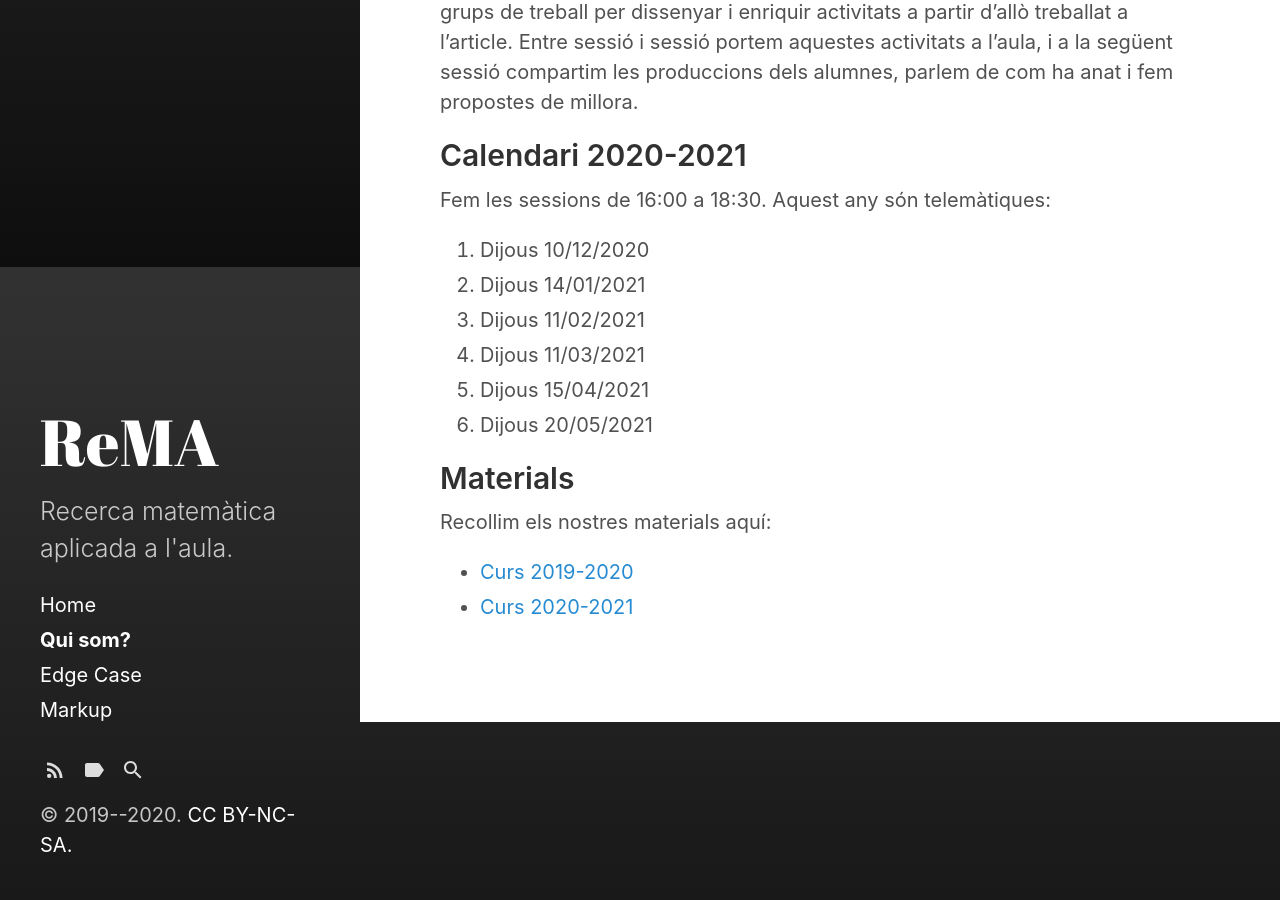
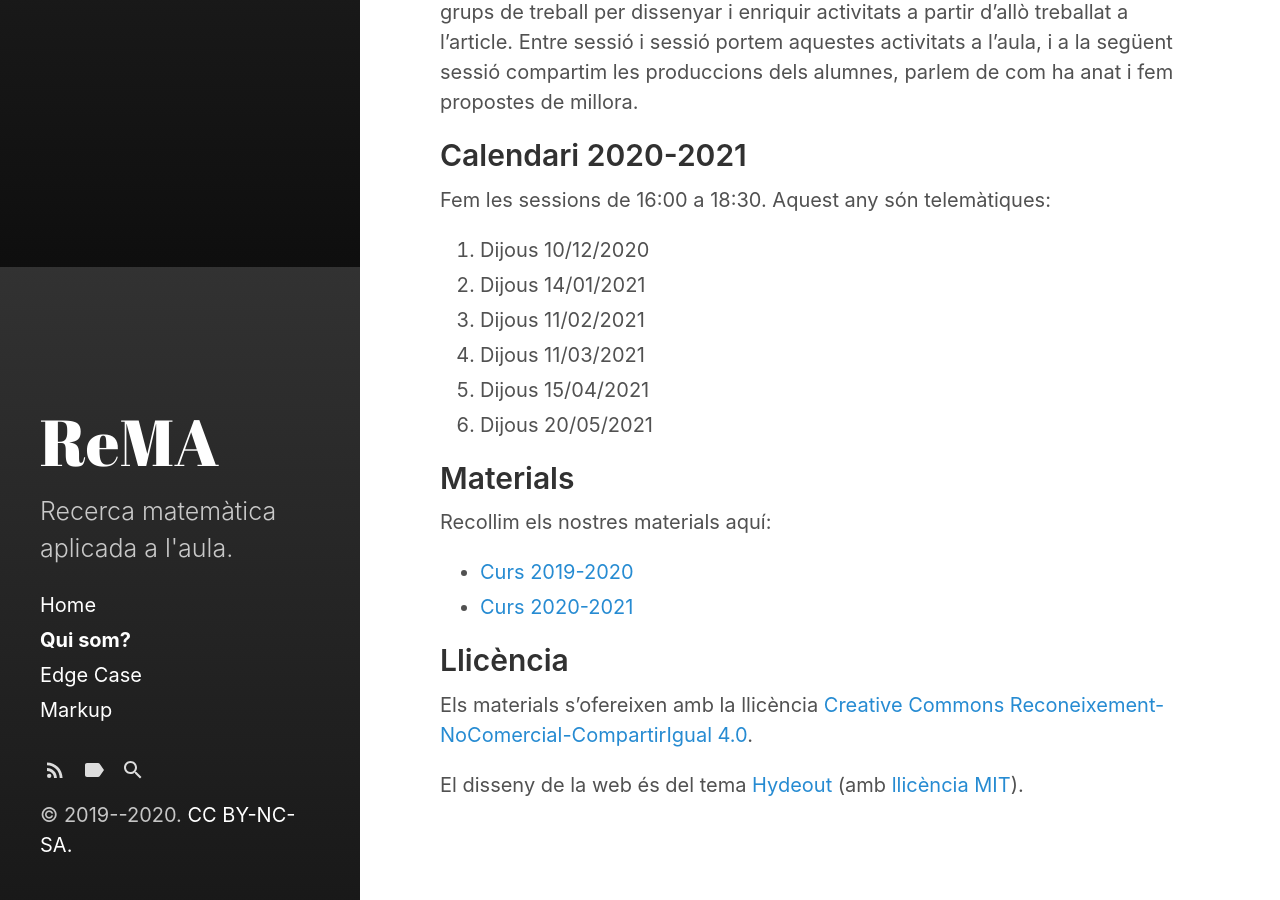
Before and after one commit to mcuquet/rema, a Jekyll site: the page built from Qui som.md, in a window 1280 px wide and 900 px high, scrolled down 633 px. Built offline with Jekyll 4.4.1, drawn with Linux system fonts in a browser that asks for light colours.

Commit message:
Llicència

```diff
--- a/Qui som.md
+++ b/Qui som.md
@@ -36,3 +36,9 @@ Recollim els nostres materials aquí:
 
 - [Curs 2019-2020](https://drive.google.com/drive/folders/1cruqqMdzPqGUwFW1vBXxcRwPSkSsmHpm?usp=sharing)
 - [Curs 2020-2021](https://drive.google.com/drive/folders/1q3T3fL1BSv5I4Jn0p__Ko6lCS3pvt54W?usp=sharing)
+
+## Llicència
+
+Els materials s'ofereixen amb la llicència [Creative Commons Reconeixement-NoComercial-CompartirIgual 4.0](https://creativecommons.org/licenses/by-nc-sa/4.0/deed.ca).
+
+El disseny de la web és del tema [Hydeout](https://github.com/fongandrew/hydeout) (amb <a href="{{ "/LICENSE.md" | relative_url }}">llicència MIT</a>).
```
